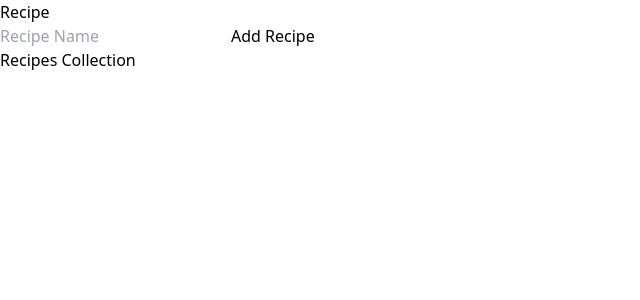
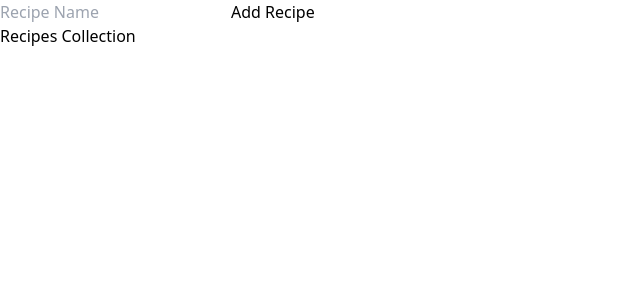
Before and after one commit to YngHeartz/Recipe-Book, a React (Vite) app: page / in a window 1280 px wide. Shown: the top 300 px of the page, without its empty margins (0-640 px from the left). Built offline with nearby package versions, Linux system fonts and the light colour scheme.

Commit message:
Removed Header

```diff
--- a/src/App.jsx
+++ b/src/App.jsx
@@ -4,7 +4,6 @@ import { useState } from 'react'
 
 //component Import start
 import RecipeInput from './components/recipeinput'
-import Header from './components/header'
 // import RecipeContainer from './components/recipecontainer'
 import CardDefault from './components/cardtester'
 //component Import End
@@ -18,7 +17,6 @@ function App() {
 
   return (
     <>
-      <Header />
       <RecipeInput />
       {/* <CardDefault /> */}
 
--- a/src/components/header.jsx
+++ /dev/null
@@ -1,13 +0,0 @@
-import React from "react";
-
-function Header(){
-
-    return(
-        <>
-        <div className="size-8 w-auto mt-10 text-center">
-            <h1 className="font-mono text-purple-500 text-3xl">Recipe</h1>
-        </div>
-        </>
-    )
-}
-export default Header
```
